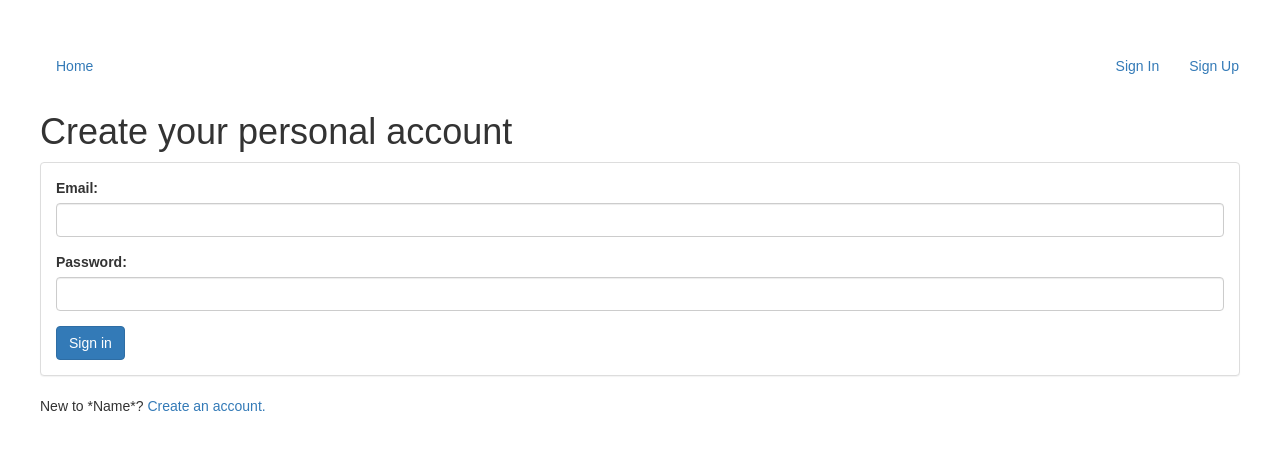
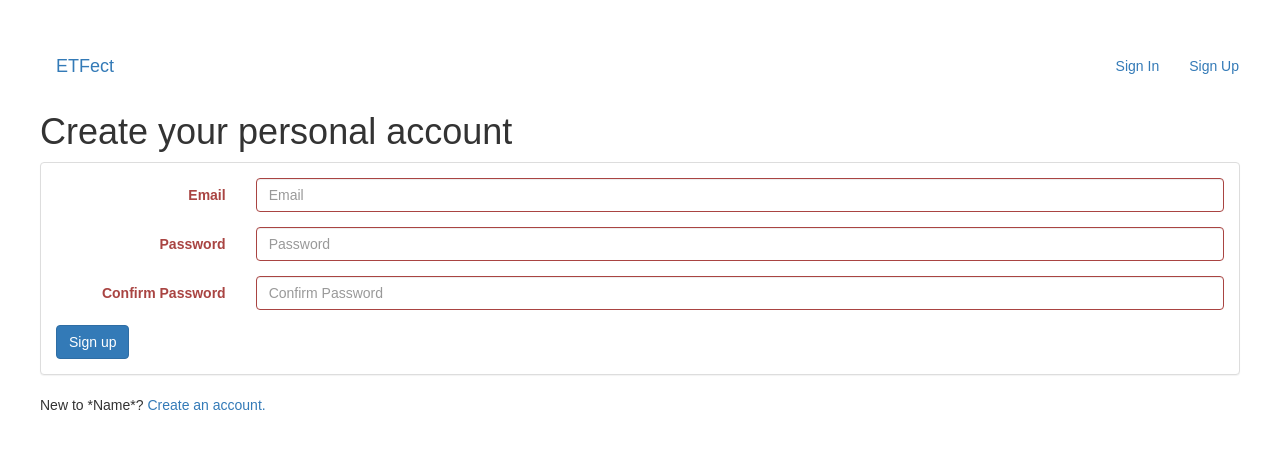
Before and after one commit to rawbknalb/ReVV, a React (Create React App) app in the folder client/: page /signup in a window 1280 px wide. Shown: the top 450 px of the page. Built offline with nearby package versions, Linux system fonts and the light colour scheme.

Commit message:
Added SignUp Form + Validation

```diff
--- a/client/src/components/App.js
+++ b/client/src/components/App.js
@@ -9,23 +9,21 @@ import { Route, Redirect } from "react-router";
 import Header from "./layout/Header";
 import SignIn from "./auth/SignIn";
 import SignUp from "./auth/SignUp";
-import SignOut from "./auth/SignOut";
 import Home from "./Home";
 
 class App extends Component {
   redirectWhenAuthd = () => {
     if (this.props.auth.isAuthenticated) {
       return <Redirect push to="/dashboard" />;
-    }
-    return <SignIn />
-  }
+    } else
+      return <SignIn />;
+  };
 
   redirectWhenUnAthd = () => {
     if (!this.props.auth.isAuthenticated) {
-      return <Redirect push to="/" />
+      return <Redirect push to="/" />;
     }
-    return <SignOut />
-  }
+  };
 
   render() {
     const { match } = this.props;
@@ -35,13 +33,13 @@ class App extends Component {
         <Route exact path={match.url} component={Home} />
         <Route path="/signin" render={() => this.redirectWhenAuthd()} />
         <Route path="/signup" component={SignUp} />
-        <Route path="/signout" component={SignOut} />
+        <Route path="/signout" component={() => this.redirectWhenUnAthd()} />
       </div>
     );
   }
 }
 
-const mapStateToProps = (state) => {
+const mapStateToProps = state => {
   return {
     auth: state.auth
   };
--- a/client/src/components/auth/SignOut.js
+++ /dev/null
@@ -1,15 +0,0 @@
-import React, { Component } from "react";
-import { connect } from "react-redux";
-import { signOutUser } from "../../store/actions";
-
-class SignOut extends Component {
-  componentDidMount() {
-    this.props.signOutUser();
-  }
-
-  render() {
-    return <h1>Sorry to see you go...</h1>
-  }
-}
-
-export default connect(null, {signOutUser})(SignOut);
--- a/client/src/components/auth/forms/SignupForm.js
+++ b/client/src/components/auth/forms/SignupForm.js
@@ -1,7 +1,20 @@
 import React, { Component } from "react";
 import { Field, reduxForm } from "redux-form";
+import { validate } from "./Validation";
 import { connect } from "react-redux";
 import { signUpUser } from "../../../store/actions";
+
+export const renderField = (
+  { className, input, label, type, meta: { touched, error, warning } }
+) => (
+  <div className={(error ? "form-group has-error" : "form-group")}>
+    <label className="col-sm-2 control-label">{label}</label>
+    <div className="col-sm-10">
+      <input className={className} {...input} placeholder={label} type={type} />
+      {touched && (error && <span className="error">{error}</span>)}
+    </div>
+  </div>
+);
 
 class SignUp_Form extends Component {
   handleFormSubmit({ email, password }) {
@@ -12,33 +25,43 @@ class SignUp_Form extends Component {
     const { handleSubmit } = this.props;
 
     return (
-      <form onSubmit={handleSubmit(this.handleFormSubmit.bind(this))}>
-        <div className="form-group">
-          <label>Email:</label>
+      <form className="form-horizontal" onSubmit={handleSubmit(this.handleFormSubmit.bind(this))}>
           <Field
             className="form-control"
             name="email"
-            component="input"
+            label="Email"
+            component={renderField}
             type="email"
           />
-        </div>
-        <div className="form-group">
-          <label>Password:</label>
           <Field
             className="form-control"
             name="password"
-            component="input"
+            label="Password"
+            component={renderField}
             type="password"
           />
-        </div>
-        <button className="btn btn-primary" type="submit">Sign in</button>
+          <Field
+            className="form-control"
+            name="passwordConfirm"
+            label="Confirm Password"
+            component={renderField}
+            type="password"
+          />
+        <button className="btn btn-primary" type="submit">Sign up</button>
       </form>
     );
   }
 }
 
+const mapStateToProps = state => {
+  return {
+    errorMessage: state.auth.errorMessage
+  };
+};
+
 const SignUpForm = reduxForm({
-  form: "signup"
+  form: "signup",
+  validate
 })(SignUp_Form);
 
-export default connect(null, {signUpUser})(SignUpForm)
+export default connect(mapStateToProps, { signUpUser })(SignUpForm);
--- /dev/null
+++ b/client/src/components/auth/forms/Validation.js
@@ -0,0 +1,20 @@
+
+export const validate = values => {
+  const errors = {};
+  if (!values.email) {
+    errors.email = "Required";
+  } else if (!/^[A-Z0-9._%+-]+@[A-Z0-9.-]+\.[A-Z]{2,4}$/i.test(values.email)) {
+    errors.email = "Invalid email address";
+  }
+  if (!values.password) {
+    errors.password = "Required";
+  } else if (values.password.length < 8) {
+    errors.password = "Must be 8 characters or less";
+  }
+  if (!values.passwordConfirm) {
+    errors.passwordConfirm = "Required";
+  } else if (values.passwordConfirm.length < 8) {
+    errors.passwordConfirm = "Must be 8 characters or less";
+  }
+  return errors;
+};
--- a/client/src/components/layout/Header.js
+++ b/client/src/components/layout/Header.js
@@ -1,5 +1,6 @@
 import React, { Component } from "react";
 import { connect } from "react-redux";
+import { signOutUser } from "../../store/actions";
 
 // React Router
 import { Link } from "react-router-dom";
@@ -10,7 +11,7 @@ class Header extends Component {
       // show a link to Sign out
       return (
         <li className="nav-item">
-          <Link to="/signout">Sign Out</Link>
+          <Link onClick={() => this.props.signOutUser()} to="/signout">Sign Out</Link>
         </li>
       );
     } else {
@@ -33,11 +34,7 @@ class Header extends Component {
   render() {
     return (
       <nav className="navbar navbar-light">
-        <ul className="nav navbar-nav">
-          <li className="nav-item">
-            <Link className="nav-link" to="/">Home</Link>
-          </li>
-        </ul>
+        <Link className="navbar-brand" to="/">ETFect</Link>
         <ul className="nav navbar-nav navbar-right">
           {this.renderAuthNavItems()}
         </ul>
@@ -50,4 +47,4 @@ const mapStateToProps = state => ({
   isAuthenticated: state.auth.isAuthenticated
 });
 
-export default connect(mapStateToProps)(Header);
+export default connect(mapStateToProps, { signOutUser })(Header);
--- a/client/src/store/actions/index.js
+++ b/client/src/store/actions/index.js
@@ -27,14 +27,21 @@ export const signInUser = ({ email, password }) => dispatch => {
 
 export const signUpUser = ({ email, password }) => dispatch => {
   // Submit email and password to the server
-  axios.post(`${API_URL}/signup`, { email, password });
+  axios
+    .post(`${API_URL}/signup`, { email, password })
+    .then(res => {
       // If request is good:
       // - Update state to indicate user is authenticated
       dispatch({ type: SIGNUP_USER });
       // - Save the JWT Token
-  localStorage.removeItem("token");
+      localStorage.setItem("token", res.data.token);
+    })
+    .catch(
       // If request is bad:
       // - Show an error to the user
+      dispatch(authError("Sign up was not successfull!"))
+    )
+
 };
 
 export const signOutUser = () => {
```
Lines whose indentation alone changed are shown as unchanged.
